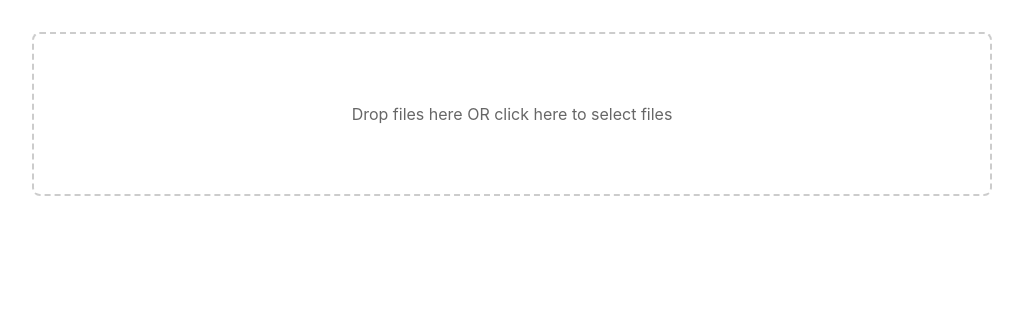
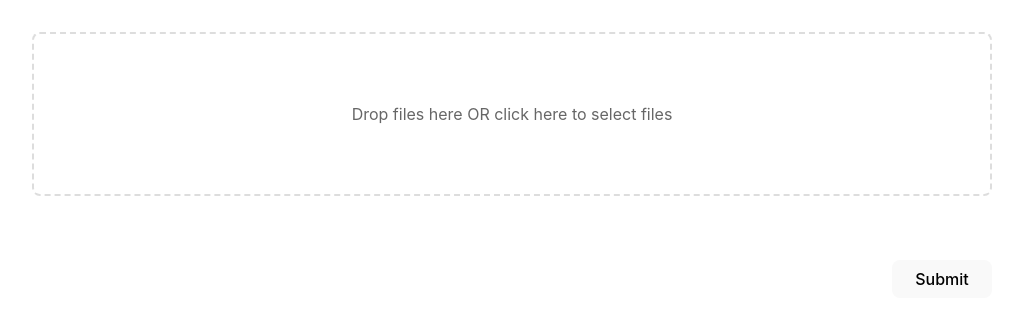
Before and after one commit to myuon/literate-spork, a React (Vite) app in the folder web/: page / in a window 1280 px wide. Shown: the top 324 px of the page, without its empty margins (128-1151 px from the left). Built offline with nearby package versions, Linux system fonts and the light colour scheme.

Commit message:
feat: add Button component

```diff
--- a/web/src/App.tsx
+++ b/web/src/App.tsx
@@ -3,6 +3,7 @@ import { css } from "@emotion/react";
 import { useState } from "react";
 import { SelectFiles } from "./components/SelectFiles";
 import { Thumbnail } from "./components/Thumbnail";
+import { Button } from "./components/Button";
 
 function App() {
   const [images, setImages] = useState<File[]>([]);
@@ -34,6 +35,15 @@ function App() {
           </div>
         ))}
       </div>
+
+      <div
+        css={css`
+          display: flex;
+          justify-content: flex-end;
+        `}
+      >
+        <Button>Submit</Button>
+      </div>
     </div>
   );
 }
--- /dev/null
+++ b/web/src/components/Button.tsx
@@ -0,0 +1,42 @@
+import { css } from "@emotion/react";
+import React from "react";
+
+const resetButtonStyle = css`
+  padding: 0;
+  font-family: inherit;
+  font-size: inherit;
+  font-weight: inherit;
+  text-align: inherit;
+  cursor: pointer;
+  background: none;
+  border: none;
+`;
+
+export const Button = (props: React.ComponentPropsWithoutRef<"button">) => {
+  return (
+    <button
+      {...props}
+      css={[
+        resetButtonStyle,
+        css`
+          display: grid;
+          place-items: center;
+          min-width: 100px;
+          padding: 8px 16px;
+          font-weight: 500;
+          background-color: #f9f9f9;
+          border: 1px solid transparent;
+          border-radius: 8px;
+          transition: all 0.2s ease-out;
+
+          &:hover {
+            border: 1px solid rgba(0, 0, 0, 0.15);
+          }
+          &:active {
+            background-color: #e9e9e9;
+          }
+        `,
+      ]}
+    />
+  );
+};
--- a/web/src/components/SelectFiles.tsx
+++ b/web/src/components/SelectFiles.tsx
@@ -18,11 +18,12 @@ const DropArea = ({
             min-height: 160px;
             color: rgba(0, 0, 0, 0.6);
             cursor: pointer;
-            border: 2px dashed rgba(0, 0, 0, 0.2);
+            border: 2px dashed #ddd;
             border-radius: 8px;
           `,
           css`
             &[data-dragging="true"] {
+              background-color: #e9e9e9;
               border-color: rgba(0, 0, 0, 0.6);
             }
           `,
```
